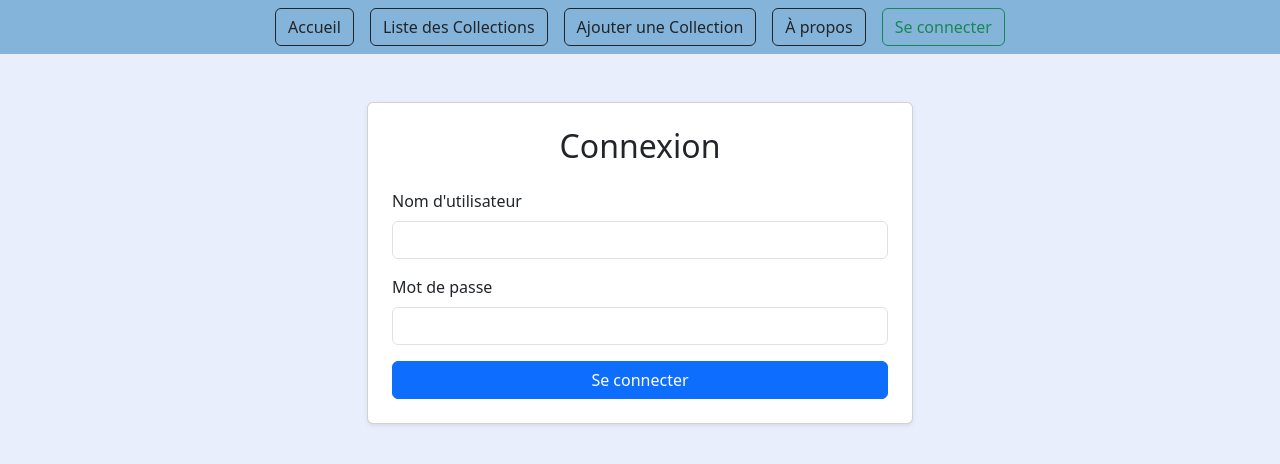
After one commit to MerouaneRH/Gestion-De-Collections, a Django app: page /accounts/login/ in a window 1280 px wide. The commit adds this page. Shown: the top 464 px of the page. Run offline with Django 5.2, Linux system fonts and the light colour scheme; some libraries are stand-ins or nearby versions.

Commit message:
rabah-question17

```diff
--- a/collec_management/templates/collec_management/base.html
+++ b/collec_management/templates/collec_management/base.html
@@ -39,6 +39,19 @@
                         <button type="button" class="btn btn-outline-dark mx-2">À propos</button>
                     </a>
                 </li>
+                {% if user.is_authenticated %}
+                <li class="nav-item">
+                    <a href="{% url 'logout' %}">
+                        <button type="button" class="btn btn-outline-danger mx-2">Se déconnecter</button>
+                    </a>
+                </li>
+            {% else %}
+                <li class="nav-item">
+                    <a href="{% url 'login' %}">
+                        <button type="button" class="btn btn-outline-success mx-2">Se connecter</button>
+                    </a>
+                </li>
+            {% endif %}
             </ul>
         </div>
     </div>
--- /dev/null
+++ b/collec_management/templates/collec_management/login.html
@@ -0,0 +1,23 @@
+{% extends './base.html' %}
+
+{% block title %}Connexion{% endblock %}
+
+{% block content %}
+<div class="container d-flex justify-content-center mt-5">
+    <div class="card shadow-sm p-4 col-md-8 col-lg-6">
+        <h2 class="card-title text-center mb-4">Connexion</h2>
+        <form method="post">
+            {% csrf_token %}
+            <div class="mb-3">
+                <label for="id_username" class="form-label">Nom d'utilisateur</label>
+                <input type="text" name="username" id="id_username" class="form-control" required>
+            </div>
+            <div class="mb-3">
+                <label for="id_password" class="form-label">Mot de passe</label>
+                <input type="password" name="password" id="id_password" class="form-control" required>
+            </div>
+            <button type="submit" class="btn btn-primary w-100">Se connecter</button>
+        </form>
+    </div>
+</div>
+{% endblock %}
--- a/collec_management/urls.py
+++ b/collec_management/urls.py
@@ -14,5 +14,7 @@ urlpatterns = [
     path('element/delete/<int:pk>/', views.delete_element, name='delete_element'),
     path('element/<int:pk>/', views.element_details, name='element_details'),
     path('element/edit/<int:pk>/', views.edit_element, name='edit_element'),
-
+    # Authentification
+    path('accounts/login/', views.custom_login, name='login'),  # Custom login view
+    path('accounts/logout/', views.custom_logout, name='logout'),  # Custom logout view
 ]
--- a/collec_management/views.py
+++ b/collec_management/views.py
@@ -5,6 +5,10 @@ from django.http import HttpResponse, HttpResponseRedirect , Http404
 from django.utils import timezone
 from .models import Element
 from .forms import ElementForm
+from django.contrib.auth import authenticate, login, logout
+from django.shortcuts import render, redirect
+from django.contrib import messages
+from django.contrib.auth.decorators import login_required
 
 # Create your views here.
 
@@ -34,11 +38,12 @@ def collections_details(request, collection_id):
         'elements': elements,
         'form': form
     })
-
+@login_required
 def collections_list(request):
     collections = Collec.objects.all().order_by('-date')
     return render(request, 'collec_management/collections_list.html', {'collections': collections})
 
+@login_required
 def new_collection(request):
     if request.method == "POST":
         form = CollecForm(request.POST)
@@ -113,3 +118,21 @@ def edit_element(request, pk):
         form = ElementForm(instance=element)
 
     return render(request, 'collec_management/element_edit.html', {'form': form, 'element': element})
+
+def custom_login(request):
+    if request.method == 'POST':
+        username = request.POST.get('username')
+        password = request.POST.get('password')
+        user = authenticate(request, username=username, password=password)
+        if user is not None:
+            login(request, user)
+            messages.success(request, "Connexion réussie.")
+            return redirect('home')
+        else:
+            messages.error(request, "Nom d'utilisateur ou mot de passe incorrect.")
+    return render(request, 'collec_management/login.html')
+
+def custom_logout(request):
+    logout(request)
+    messages.success(request, "Déconnexion réussie.")
+    return redirect('home')
```
Also changed, not shown: collec_management/migrations/0001_initial.py (added), collec_management/migrations/0002_element.py (added).
